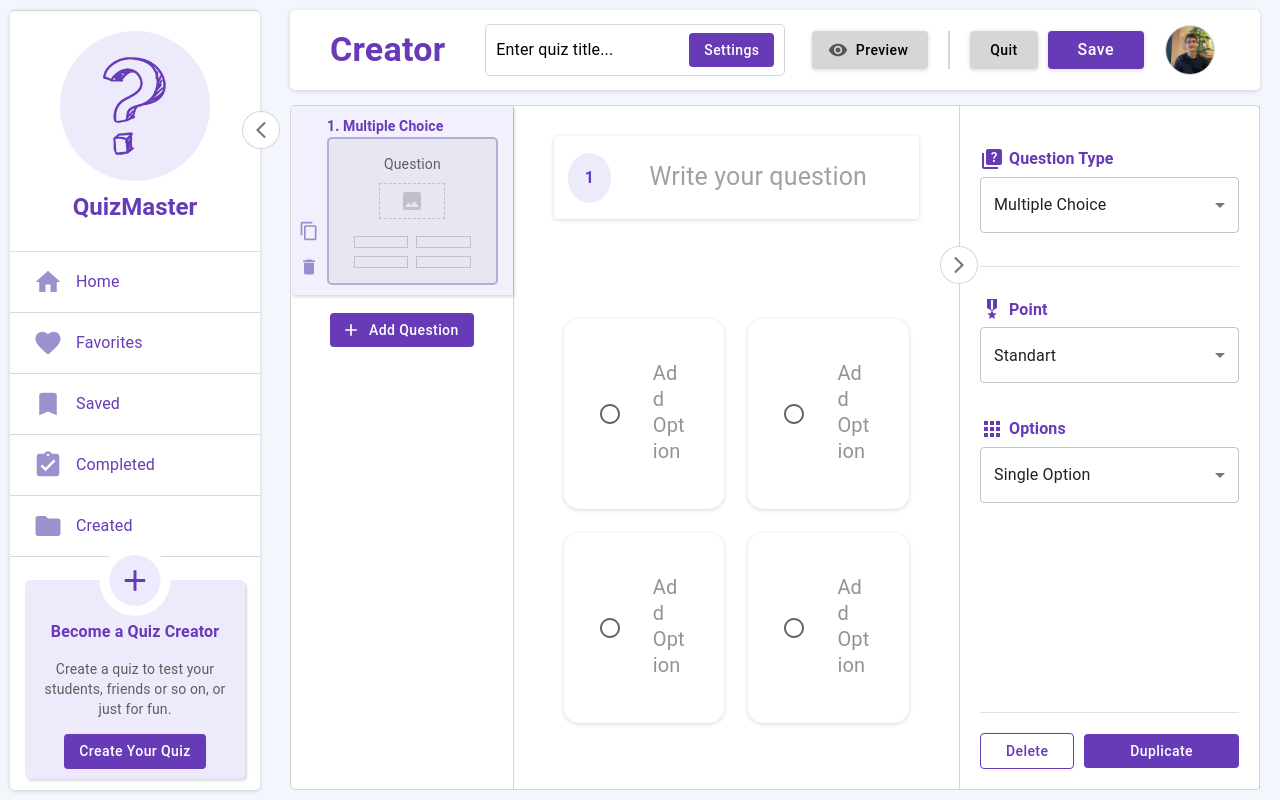
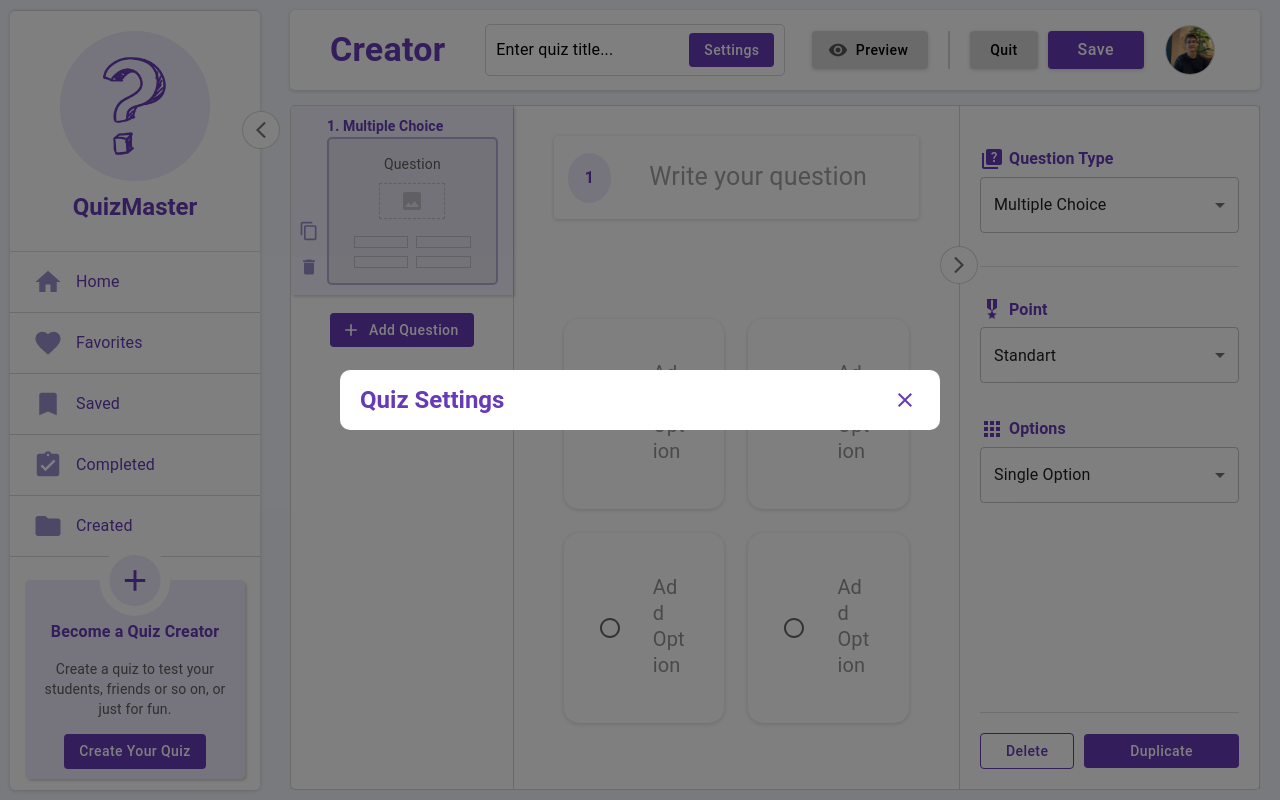
Before and after one commit to GoktugSulun/QuizMaster, a React (Vite) app in the folder frontend/: page /creator/1 in a window 1280 px wide. Built offline with nearby package versions, Linux system fonts and the light colour scheme; sample sign-in values are in the browser's storage.

Commit message:
Create header of QuizSettings modal

```diff
--- a/frontend/src/Components/Header/Components/CreatorInput.tsx
+++ b/frontend/src/Components/Header/Components/CreatorInput.tsx
@@ -1,7 +1,19 @@
+import { useAppDispatch } from "@/Core/Hooks";
+import { CreatorActions } from "@/Pages/Creator/Store/Creator.slice";
 import { Button, Stack, Typography, useTheme } from "@mui/material"
+import { useFormContext } from "react-hook-form";
 
 const CreatorInput = () => {
    const theme = useTheme();
+   const dispatch = useAppDispatch();
+   const form = useFormContext();
+
+   // const name = form.watch("name");
+   const name = form.getValues("name");
+
+   const openQuizSettingsModal = () => {
+      dispatch(CreatorActions.setIsOpenQuizSettingsModal("OPEN"));
+   };
 
    return (
       <Stack
@@ -14,8 +26,9 @@ const CreatorInput = () => {
          padding="8px 10px"
          sx={{ cursor: "pointer" }}
          minWidth={300}
+         onClick={openQuizSettingsModal}
       >
-         <Typography> Enter quiz title... </Typography>
+         <Typography> { name || "Enter quiz title..." } </Typography>
          <Button> Settings </Button>
       </Stack>
    )
--- /dev/null
+++ b/frontend/src/Pages/Creator/Components/QuizSettings/Components/Header.tsx
@@ -0,0 +1,33 @@
+import { IconButton, Stack, Typography } from "@mui/material";
+import CloseIcon from '@mui/icons-material/Close';
+
+type HeaderProps = {
+   handleClose: () => void
+}
+
+const Header = (props: HeaderProps) => {
+   return (
+      <Stack
+         flexDirection="row"
+         alignItems="center"
+         justifyContent="space-between"
+         gap="10px"
+         padding="10px 15px 10px 20px"
+      >
+         <Typography
+            fontWeight="bold"
+            variant="h5"
+            color="primary.main"
+         >
+            Quiz Settings
+         </Typography>
+         <IconButton
+            sx={{ '&:hover': { backgroundColor: "custom.light" } }}
+            onClick={props.handleClose}>
+            <CloseIcon sx={{ color: "primary.main" }} />
+         </IconButton>
+      </Stack>
+   )
+}
+
+export default Header
--- a/frontend/src/Pages/Creator/Components/QuizSettings/QuizSettings.tsx
+++ b/frontend/src/Pages/Creator/Components/QuizSettings/QuizSettings.tsx
@@ -1,11 +1,29 @@
 import * as S from '../../Style/Creator.style';
+import Modal from '@mui/material/Modal';
+import { useAppDispatch, useAppSelector } from '@/Core/Hooks';
+import { CreatorActions } from '../../Store/Creator.slice';
+import Header from './Components/Header';
 
 const QuizSettings = () => {
+   const dispatch = useAppDispatch();
+   const isOpen = useAppSelector((state) => state.Creator.isOpenQuizSettingsModal);
+
+   const handleClose = () => {
+      dispatch(CreatorActions.setIsOpenQuizSettingsModal('CLOSE'))
+   }
+
    return (
-      <S.QuizSettings>
-         QuizSettings
-      </S.QuizSettings>
-   )
-}
+      <div>
+         <Modal
+            open={isOpen}
+            onClose={handleClose}
+         >
+            <S.QuizSettings>
+               <Header handleClose={handleClose} />
+            </S.QuizSettings>
+         </Modal>
+      </div>
+   );
+};
 
-export default QuizSettings
+export default QuizSettings;
--- a/frontend/src/Pages/Creator/Creator.tsx
+++ b/frontend/src/Pages/Creator/Creator.tsx
@@ -7,8 +7,11 @@ import { FormProvider, useForm, useWatch } from 'react-hook-form';
 import { CorrectOptionEnums, PointEnums, QuestionEnums, type QuestionType } from './Model/Creator.model';
 import { Header } from '@/Components/Header';
 import { useEffect } from 'react';
+import { QuizSettings } from './Components/QuizSettings';
 
 type DefaultValuesType = {
+  name: string;
+  description: string;
   quizId: number;
   activeIndex: number;
   questions: QuestionType[];
@@ -16,6 +19,8 @@ type DefaultValuesType = {
 
 const defaultValues: DefaultValuesType = (
   {
+    name: "",
+    description: "",
     quizId: 1,
     activeIndex: 0,
     questions: [
@@ -78,6 +83,7 @@ const Creator = () => {
           <QuestionSettings />
         </Stack>
       </S.Creator>
+      <QuizSettings />
     </FormProvider>
   )
 }
--- a/frontend/src/Pages/Creator/Store/Creator.slice.ts
+++ b/frontend/src/Pages/Creator/Store/Creator.slice.ts
@@ -3,18 +3,25 @@ import { PayloadAction, createSlice } from '@reduxjs/toolkit';
 const NAME = 'Creator';
 
 type InitialStateTypes = {
-
+  isOpenQuizSettingsModal: boolean;
 }
 
 const initialState: InitialStateTypes = {
-
+  isOpenQuizSettingsModal: true,
 };
 
 const CreatorSlice = createSlice({
   name: NAME,
   initialState,
   reducers: {
-
+    setIsOpenQuizSettingsModal: (state, action: PayloadAction<"OPEN" | "CLOSE" | "TOGGLE">) => {
+      const valueMap = {
+        "TOGGLE": !state.isOpenQuizSettingsModal,
+        "OPEN": true,
+        "CLOSE": false
+      }
+      state.isOpenQuizSettingsModal = valueMap[action.payload];
+    }
   },
 });
 
--- a/frontend/src/Pages/Creator/Style/Creator.style.ts
+++ b/frontend/src/Pages/Creator/Style/Creator.style.ts
@@ -63,5 +63,17 @@ export const QuestionSettings = styled(Stack)(({ theme }) => ({
 }));
 
 // Modal
-export const QuizSettings = styled(Stack)({
-});
+export const QuizSettings = styled(Stack)(({ theme }) => ({
+   position: "absolute",
+   top: "50%",
+   left: "50%",
+   transform: "translate(-50%, -50%)",
+   background: theme.palette.common.white,
+   borderRadius: "10px",
+   outline: "none",
+   minWidth: 600,
+   transition: "min-width 350ms",
+   [theme.breakpoints.down("sm")]: {
+      minWidth: "90%"
+   },
+}));
```
